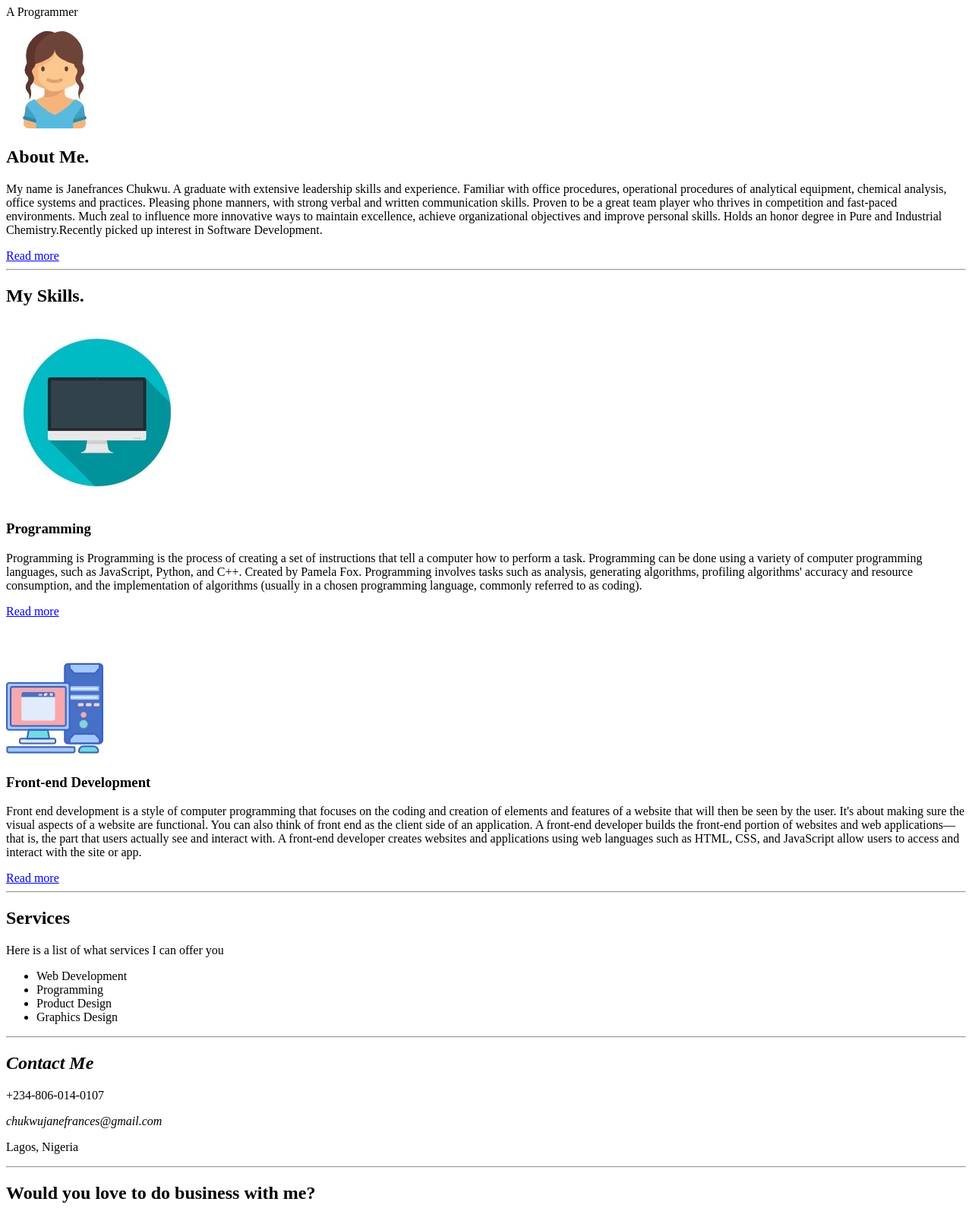
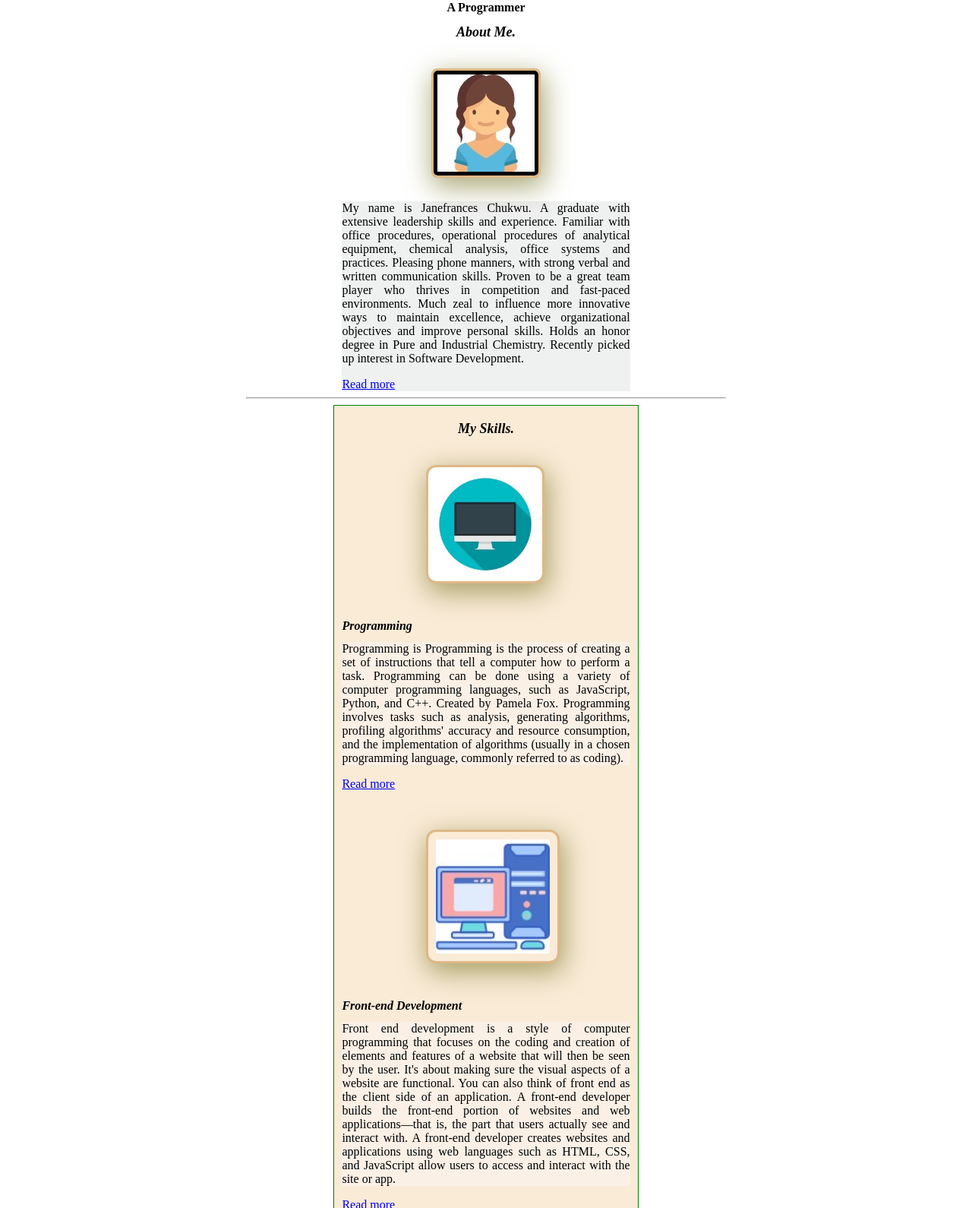
Before and after one commit to Frances-maks/Portfolio-Project, a plain HTML site: page index.html in a window 1280 px wide. Shown: the part 73-1663 px from the top of the page at 76% size. Drawn offline with Linux system fonts and the light colour scheme.

Commit message:
Added CSS

```diff
--- a/index.html
+++ b/index.html
@@ -4,44 +4,46 @@
     <meta charset="UTF-8" />
     <meta http-equiv="X-UA-Compatible" content="IE=edge" />
     <meta name="viewport" content="width=device-width, initial-scale=1.0" />
+    <link rel="stylesheet" href="style.css">
     <title>Portfolio Project</title>
   </head>
   <body>
+    <div class="container">
     <header>
       <div>
-        <h1><em>Hey, I'm Jessy.</em></h1>
-        <p>A Programmer</p>
+        <h1><em>Hey, I'm <span>Janefrances.</span></em></h1>
+        <p id="profession">A Programmer</p>
       </div>
     </header>
     <section>
-      <article class="About Me">
+      <article class="About-Me">
         <div>
-          <img src="ladylikepic.jpg" alt="Frances" />
+          <h2 class="first"><strong>About Me.</strong></h2>
         </div>
         <div>
-          <h2><strong>About Me.</strong></h2>
+          <img class="image1" src="ladylikepic.jpg" alt="Frances" />
         </div>
-        <div>
+        <div class="aboutfrances">
           <p>My name is Janefrances Chukwu. A graduate with extensive leadership skills and experience. Familiar with office procedures, operational
             procedures of analytical equipment, chemical analysis, office systems and practices. Pleasing phone
             manners, with strong verbal and written communication skills. Proven to be a great team player who thrives
             in competition and fast-paced environments. Much zeal to influence more innovative ways to maintain
             excellence, achieve organizational objectives and improve personal skills. Holds an honor degree in Pure
-            and Industrial Chemistry.Recently picked up interest in Software Development.</p>
+            and Industrial Chemistry. Recently picked up interest in Software Development.</p>
             <a href="#">Read more</a>
         </div>
       </article>
       <hr />
-      <article class="My Skills">
+      <article class="My-Skills">
         <div>
-          <h2><strong>My Skills.</strong></h2>
+          <h2 class="second"><strong>My Skills.</strong></h2>
         </div>
         <div>
-          <img src="Comppic.jpg" alt="My Skills" />
+          <img class="image2" src="Comppic.jpg" alt="My Skills" />
         </div>
         <div>
           <h3>Programming</h3>
-          <p>
+          <p id="skill">
             Programming is Programming is the process of creating a set of
             instructions that tell a computer how to perform a task. Programming
             can be done using a variety of computer programming languages, such
@@ -55,11 +57,11 @@
         </div>
         <br><br> <br>
         <div>
-          <img src="compcpupic.jpg" alt="My Skills" />
+          <img class="image3" src="compcpupic.jpg" alt="My Skills" />
         </div>
         <div>
           <h3>Front-end Development</h3>
-          <p>
+          <p id="skill2">
             Front end development is a style of computer programming that
             focuses on the coding and creation of elements and features of a
             website that will then be seen by the user. It's about making sure
@@ -76,8 +78,8 @@
       </article>
       <hr />
       <div>
-        <h2><strong>Services</strong></h2>
-        <p>Here is a list of what services I can offer you</p>
+        <h2 class="second"><strong>Services</strong></h2>
+        <p id="offers">Here is a list of what services I can offer you</p>
         <ul>
           <li>Web Development</li>
           <li>Programming</li>
@@ -86,8 +88,8 @@
         </ul>
       </div>
       <hr />
-      <div>
-        <h2><i>Contact Me</i></h2>
+      <div class="contact">
+        <h2 class="head"><i>Contact Me</i></h2>
         <p>+234-806-014-0107</p>
         <p><em>chukwujanefrances@gmail.com</em></p>
         <p>Lagos, Nigeria</p>
@@ -95,7 +97,7 @@
       <hr>
       <div>
         <h2>Would you love to do business with me?</h2>
-        <h3>Get in touch.</h3>
+        <h3 class="Get">Get in touch.</h3>
       </div>
       <fieldset>
         <legend> <User><b>User Personal Information</b></legend>
@@ -166,7 +168,7 @@
     </section>
     <footer>
       <br />
-      <div>
+      <div class="tag">
         <a href="https://www.facebook.com/profile.php?id=100010209226780"
           ><img src="facebook icon.jpg" alt="Facebook" width="20" height="20"
         /></a>
@@ -174,8 +176,9 @@
           ><img src="linkedin icon.png" alt="linkedin" width="20" height="20"
         /></a>
       </div>
-      <br />
-      <div>&copy; 2022. Janefrances Chukwu.</div>
+      <div class="foot">&copy; 2022. Janefrances Chukwu.</div>
+
     </footer>
+  </div>
   </body>
 </html>
--- /dev/null
+++ b/style.css
@@ -0,0 +1,154 @@
+.container{
+    padding: 0px;
+    margin: auto;
+    width: 50%;
+    box-sizing: border-box;
+}
+h1{
+    text-align: center;
+    color: fuchsia;
+}
+span{
+    color: blueviolet;
+}
+#profession{
+    text-align: center;
+    line-height: 5px;
+    margin-top: 20px;
+    font-size: medium;
+    font-weight: bold;
+    margin-top: 10px;
+}
+.About-Me{
+    width: 60%;
+    text-align: center;
+    margin: auto;
+}
+.first{
+    font-style: italic;
+    font-weight: bold;
+    font-size: large;
+    margin-top: 20px;
+    margin-bottom: 40px;
+}
+.image1{
+    border: 5px solid black;
+    outline: 3px solid burlywood;
+    padding: 0px;
+    border-radius: 5px;
+    box-shadow: 3px 10px 35px 5px rgba(115,111,28,0.6);
+
+}
+.aboutfrances{
+    text-align: justify;
+    font-style: normal;
+    font-weight: 300px;
+    text-justify: inter-word;
+    background-color: rgb(239, 240, 240);
+    margin-top: 30px;
+}
+.My-Skills{
+    border: 1px solid green;
+    width: 60%;
+    text-align: center;
+    margin: auto;
+    text-align: justify;
+    font-style: normal;
+    font-weight: 300px;
+    text-justify: inter-word;
+    background-color: antiquewhite;
+    padding: 10px;
+}
+.second{
+    font-style: italic;
+    font-weight: bold;
+    font-size: large;
+    margin-top: 10px;
+    margin-bottom: 40px;
+    text-align: center;
+}
+.image2{
+    /* border: 5px solid rgb(87, 27, 27); */
+    outline: 3px solid burlywood;
+    padding: 0px;
+    /* margin: auto; */
+    width: 150px;
+    align-items: center;
+    border-radius: 10px;
+    margin-left: 30%;
+    box-shadow: 3px 10px 35px 5px rgba(115,111,28,0.6);
+}
+h3{
+    text-align: justify;
+    font-weight: bold;
+    font-size: medium;
+    font-style: italic;
+    margin-top: 50px;
+    line-height: 10px;
+}
+.image3{
+    outline: 3px solid burlywood;
+    padding: 10px;
+    width: 150px;
+    border-radius: 10px;
+    align-items: center;
+    margin-left: 30%;
+    box-shadow: 3px 10px 35px 5px rgba(115,111,28,0.6);
+}
+#skill{
+    background-color: linen;
+}
+#skill2{
+    background-color: linen;
+}
+#offers{
+    font-style: italic;
+    text-align: justify;
+}
+ul{
+    list-style-type: circle;
+    font-weight: bold;
+}
+.contact{
+    font-style: italic;
+    line-height: 10%;
+    background-color: linen;
+    padding: 10px;
+    width: 90%;
+}
+.head{
+    line-height: 80% ;
+    margin-top: 10px;
+}
+.Get{
+    line-height: 10%;
+    margin-top: 5%;
+}
+fieldset{
+    background-color: antiquewhite;
+border: 2px solid;
+}
+legend{
+    background-color: linen;
+    box-sizing: border-box;
+}
+label{
+    color: rgb(6, 77, 77);
+    font-weight: bold;
+}
+input, textarea, select{
+    border-radius: 5px;
+    color: black;
+}
+button{
+    background-color: antiquewhite;
+    border-radius: 5px;
+}
+.tag{
+
+    margin-left: 50%;
+}
+.foot{
+    margin-left: 10%;
+    text-align: center;
+}
```
